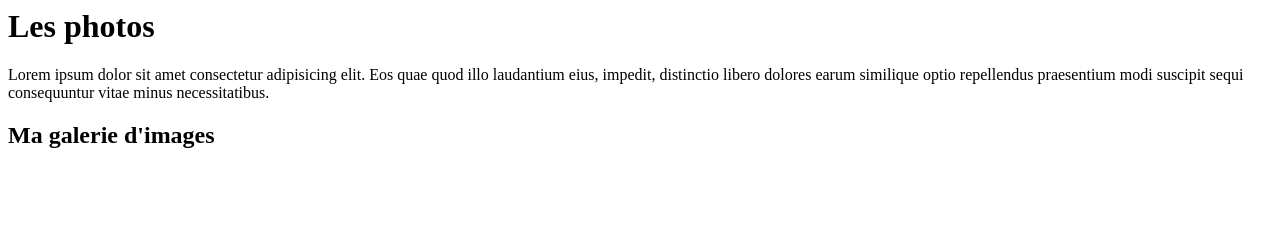
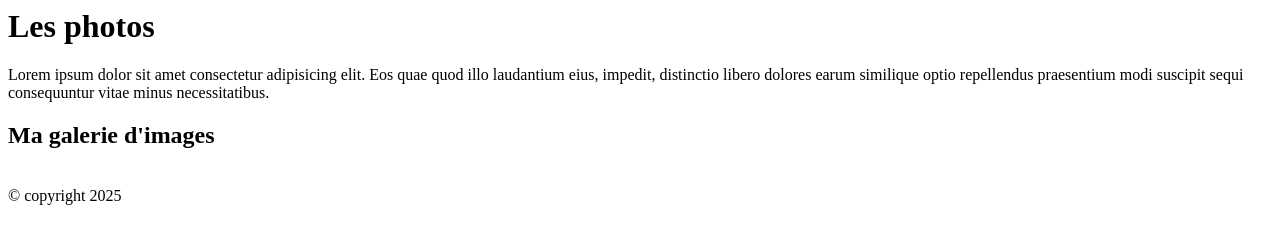
Before and after one commit to Clio8994/tptest, a plain HTML site: page page1.html in a window 1280 px wide. Drawn offline with Linux system fonts and the light colour scheme.

Commit message:
ajout du footer

```diff
--- a/page1.html
+++ b/page1.html
@@ -17,5 +17,6 @@
     <img src="../image/Image (1).jfif" alt="">
     <img src="../image/Image (1).jfif" alt="">
 
+    <footer>&copy; copyright 2025</footer>
 </body>
 </html>
```
